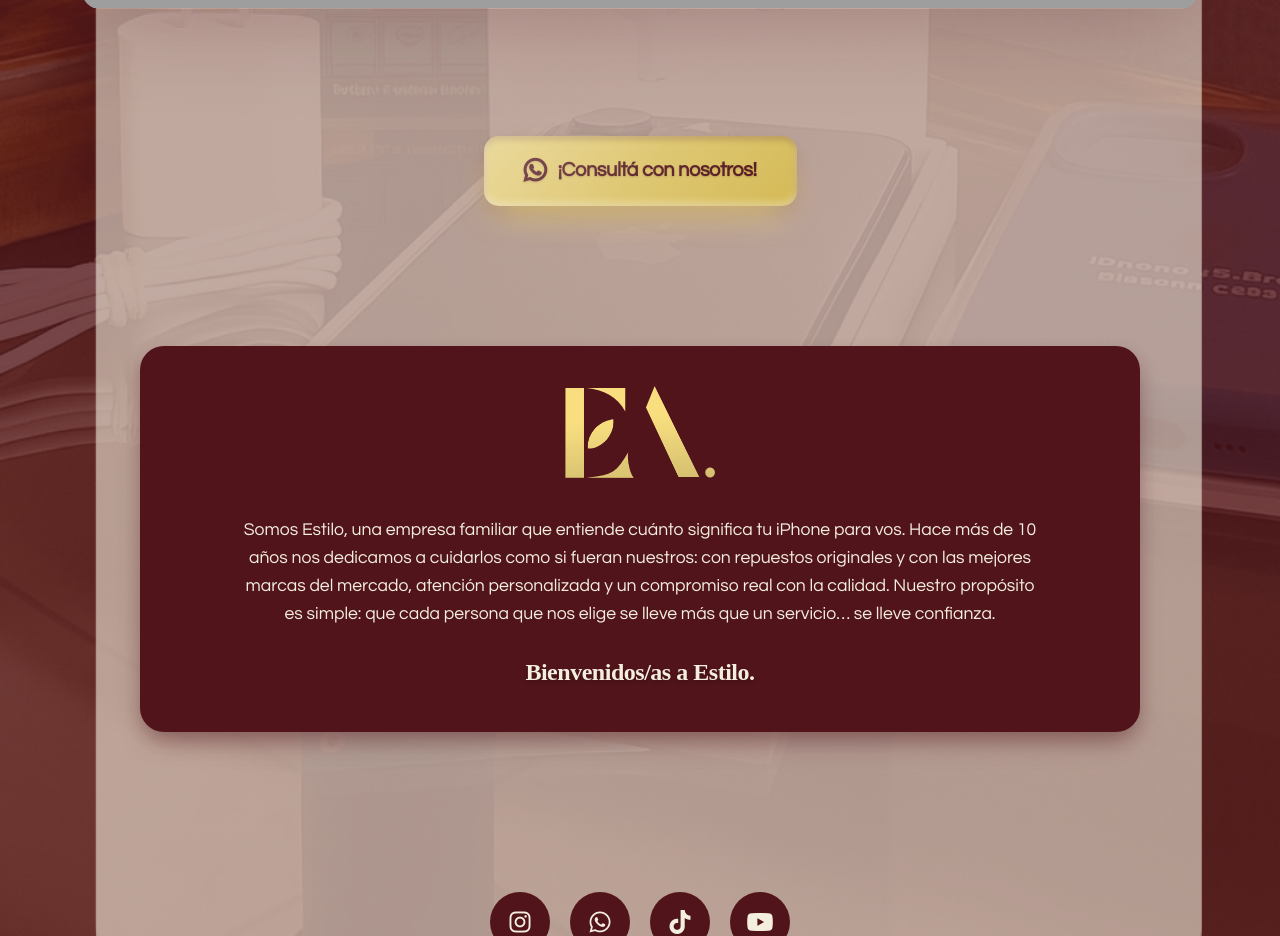
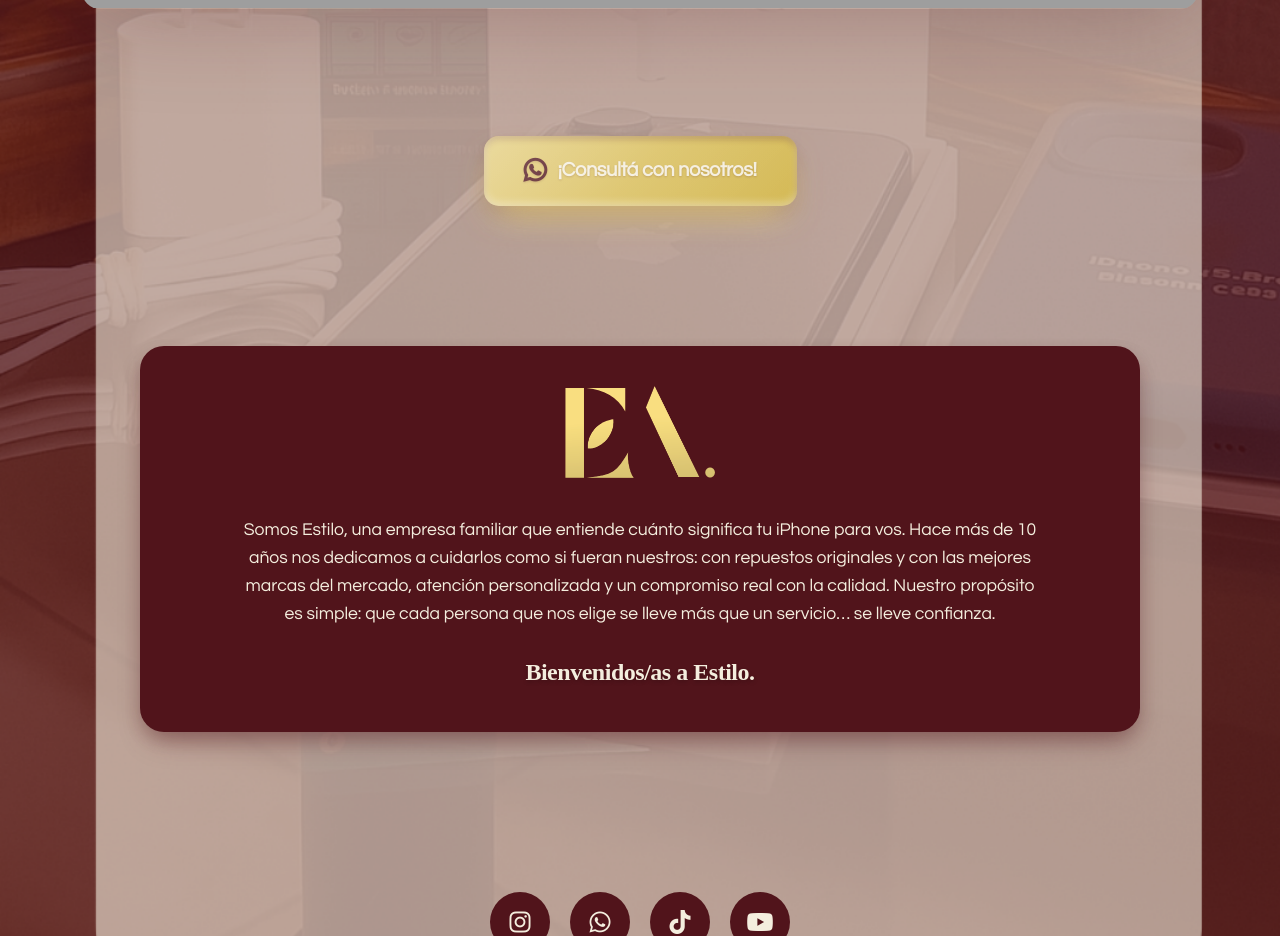
Before and after one commit to frankko93/estilo-apple, a plain HTML site: page index.html in a window 1280 px wide. Shown: the part 1080-2016 px from the top of the page. Drawn offline with Linux system fonts and the light colour scheme; grey boxes are pictures that could not be loaded; a web font is replaced by a local one.

Commit message:
Add files via upload

```diff
--- a/styles.css
+++ b/styles.css
@@ -276,7 +276,7 @@
     background: linear-gradient(135deg, #e2ca74 0%, #d4b955 100%);
     border: none;
     border-radius: 15px;
-    color: #51141B;
+    color: #F4EEDE;
     text-decoration: none;
     font-size: 20px;
     font-weight: 900;
```
